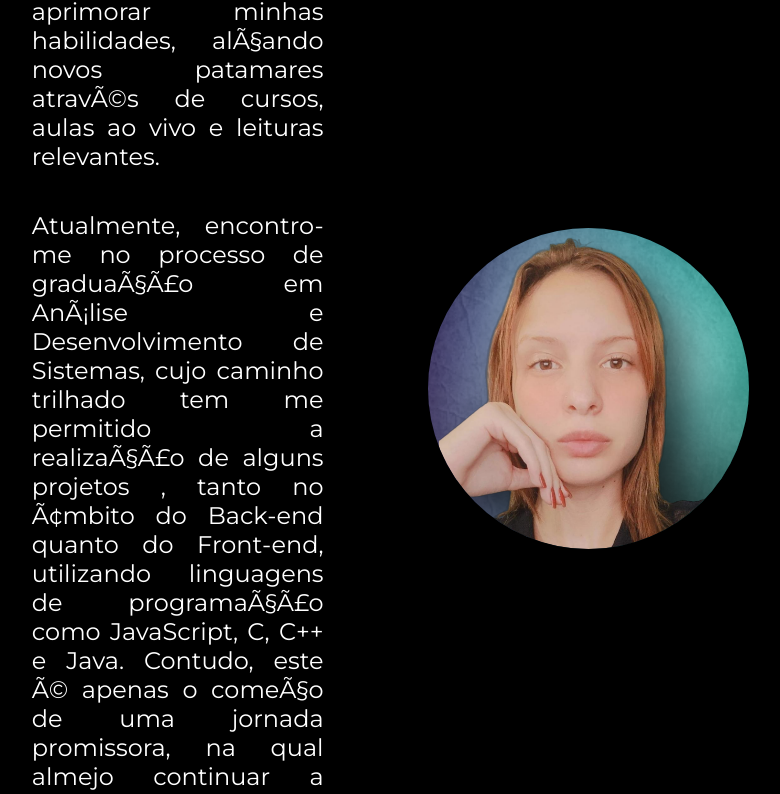
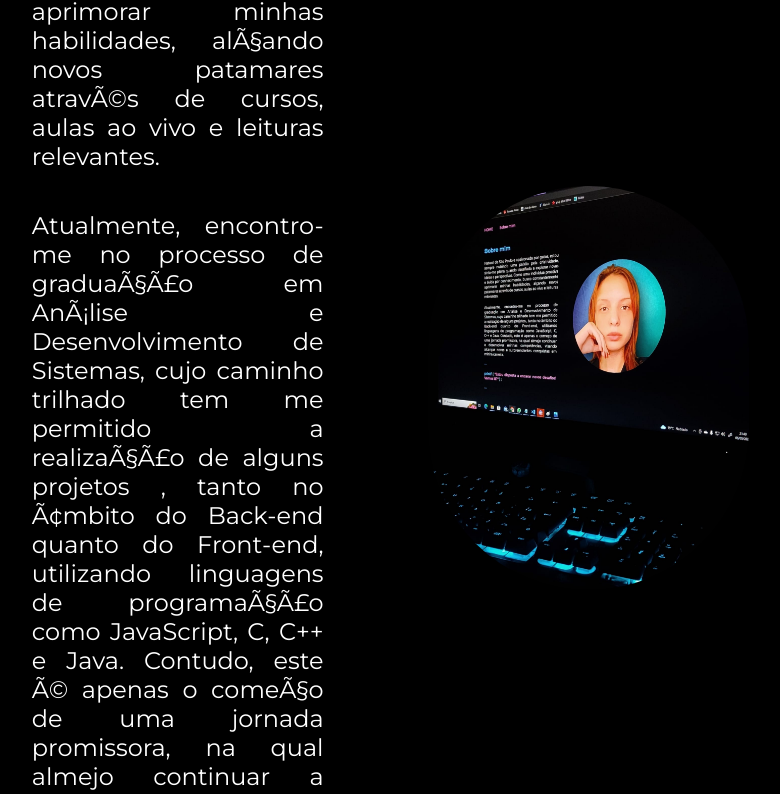
Before and after one commit to KawMon/Portifolio.Kaw, a plain HTML site: page Portifolio/about.html in a window 1280 px wide. Shown: the part 537-1331 px from the top of the page, without its empty margins (237-1017 px from the left). Drawn offline with nearby package versions, Linux system fonts and the light colour scheme.

Commit message:
Add files via upload

```diff
--- a/Portifolio/about.html
+++ b/Portifolio/about.html
@@ -6,6 +6,7 @@
     <meta name="viewport" content="width=device-width, initial-scale=1.0">
     <title>Sobre mim</title>
     <link rel="stylesheet" href="./styles/style.css">
+    <link  rel= "icon" href= "assets/pixelcat.png" >
 </head>
 <body>
 
@@ -38,7 +39,7 @@
 
             <P class="apresentacao__conteudo__texto-pontos"><strong>. . .</strong></P>
         </section>
-        <img class="imagem"src="in2.png" alt="Foto Kawane">
+        <img class="imagem"src="psps.jpg" alt="Foto Kawane">
    </main>
 
    <footer>
```
Also changed, not shown: Portifolio/index.html (+4 -0 lines), Portifolio/assets/icon.png (added), Portifolio/assets/pixelcat.png (added), Portifolio/psps.jpg (added).
